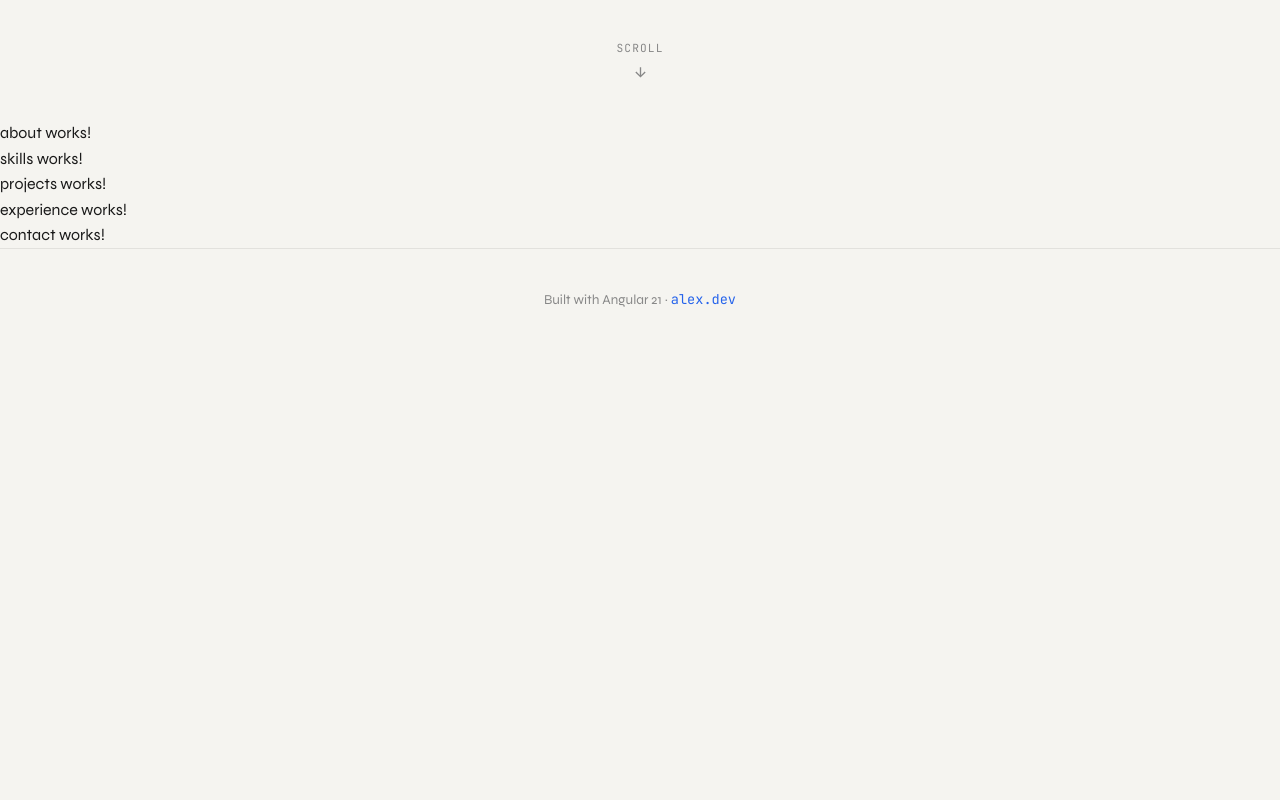
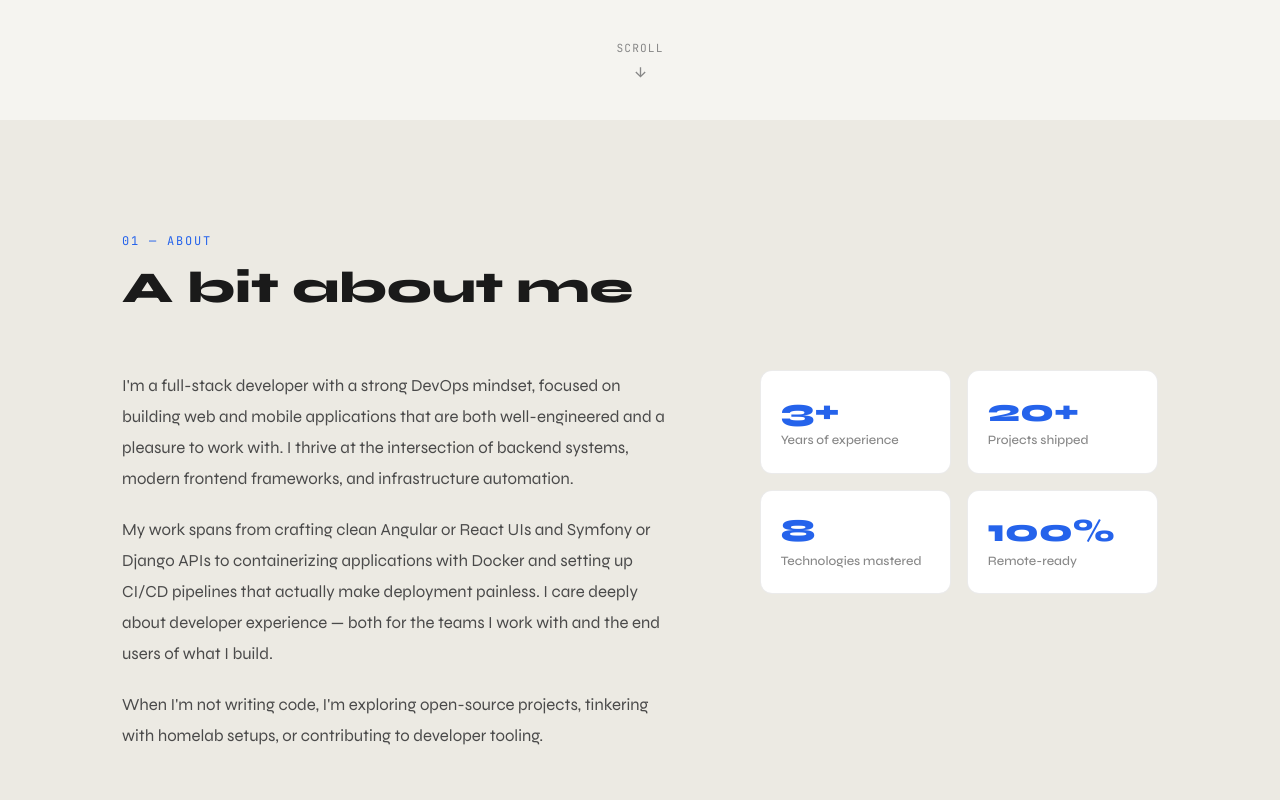
Before and after one commit to NjarasoaTommy/portfolio, an Angular app: page / in a window 1280 px wide. Shown: the part 680-1480 px from the top of the page. Before the commit the page ends 1031 px from the top, so only its background shows below. Built offline with nearby package versions, Linux system fonts and the light colour scheme.

Commit message:
Implement the about component.

```diff
--- a/src/app/components/about/about.component.html
+++ b/src/app/components/about/about.component.html
@@ -1 +1,37 @@
-<p>about works!</p>
+<section class="section about-section" id="about">
+  <div class="container">
+    <span class="section-label">01 — About</span>
+    <h2 class="section-title">A bit about me</h2>
+
+    <div class="about-grid">
+      <div class="about-text">
+        <p>
+          I'm a full-stack developer with a strong DevOps mindset, focused on
+          building web and mobile applications that are both well-engineered and a pleasure
+          to work with. I thrive at the intersection of backend systems,
+          modern frontend frameworks, and infrastructure automation.
+        </p>
+        <p>
+          My work spans from crafting clean Angular or React UIs and Symfony or Django APIs to
+          containerizing applications with Docker and setting up CI/CD pipelines
+          that actually make deployment painless. I care deeply about developer
+          experience — both for the teams I work with and the end users of
+          what I build.
+        </p>
+        <p>
+          When I'm not writing code, I'm exploring open-source projects,
+          tinkering with homelab setups, or contributing to developer tooling.
+        </p>
+      </div>
+
+      <div class="about-stats">
+        @for (stat of stats; track stat.label) {
+          <div class="stat-card">
+            <span class="stat-value">{{ stat.value }}</span>
+            <span class="stat-label">{{ stat.label }}</span>
+          </div>
+        }
+      </div>
+    </div>
+  </div>
+</section>
--- a/src/app/components/about/about.component.scss
+++ b/src/app/components/about/about.component.scss
@@ -0,0 +1,69 @@
+.about-section {
+  background: var(--bg-secondary);
+}
+
+.about-grid {
+  display: grid;
+  grid-template-columns: 1.4fr 1fr;
+  gap: 5rem;
+  align-items: start;
+}
+
+.about-text {
+  p {
+    font-size: 1.05rem;
+    color: var(--text-secondary);
+    line-height: 1.85;
+    margin-bottom: 1.25rem;
+
+    &:last-child { margin-bottom: 0; }
+  }
+}
+
+.about-stats {
+  display: grid;
+  grid-template-columns: 1fr 1fr;
+  gap: 1rem;
+}
+
+.stat-card {
+  background: var(--bg-card);
+  border: 1px solid var(--border);
+  border-radius: 12px;
+  padding: 1.5rem 1.25rem;
+  display: flex;
+  flex-direction: column;
+  gap: 0.35rem;
+  transition: transform 0.2s, box-shadow 0.2s;
+
+  &:hover {
+    transform: translateY(-3px);
+    box-shadow: var(--shadow-hover);
+  }
+
+  .stat-value {
+    font-family: 'Syne', sans-serif;
+    font-size: 2rem;
+    font-weight: 800;
+    color: var(--accent);
+    line-height: 1;
+  }
+
+  .stat-label {
+    font-size: 0.8rem;
+    color: var(--text-muted);
+    font-weight: 500;
+    line-height: 1.3;
+  }
+}
+
+@media (max-width: 860px) {
+  .about-grid {
+    grid-template-columns: 1fr;
+    gap: 3rem;
+  }
+}
+
+@media (max-width: 480px) {
+  .about-stats { grid-template-columns: 1fr 1fr; }
+}
--- a/src/app/components/about/about.component.ts
+++ b/src/app/components/about/about.component.ts
@@ -1,11 +1,18 @@
 import { Component } from '@angular/core';
+import { CommonModule } from '@angular/common';
 
 @Component({
   selector: 'app-about',
-  imports: [],
+  imports: [CommonModule],
   templateUrl: './about.component.html',
   styleUrl: './about.component.scss'
 })
+
 export class AboutComponent {
-
+  stats = [
+    { value: '3+', label: 'Years of experience' },
+    { value: '20+', label: 'Projects shipped' },
+    { value: '8', label: 'Technologies mastered' },
+    { value: '100%', label: 'Remote-ready' },
+  ];
 }
```
